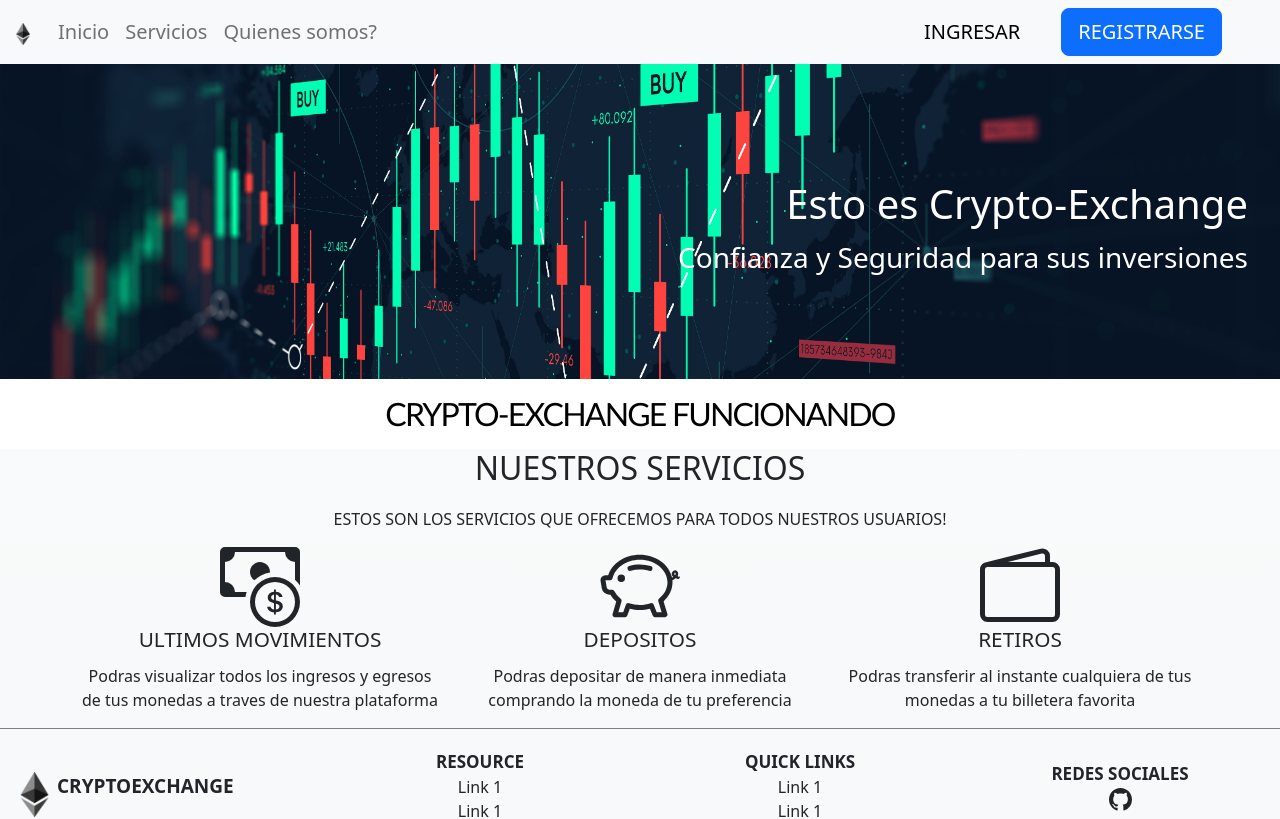
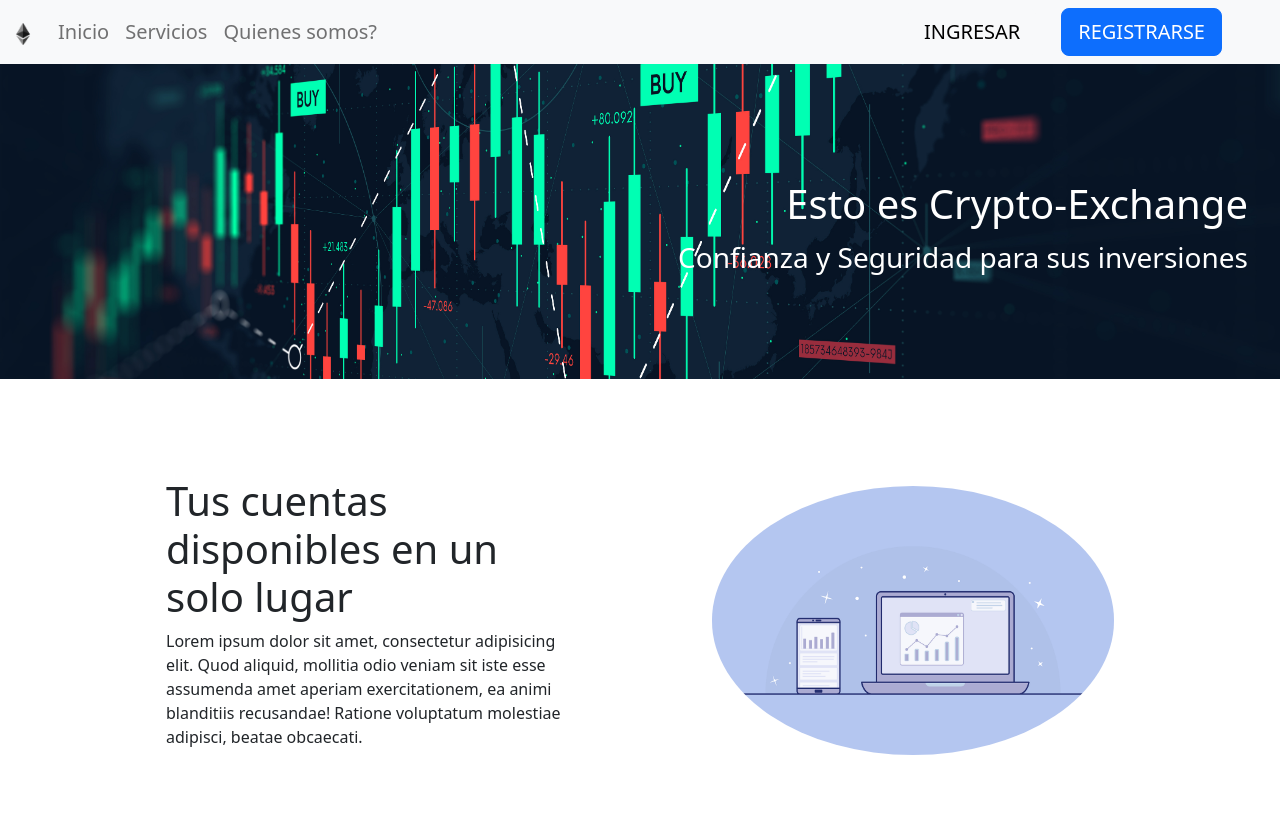
Before and after one commit to pilCbaNet/fsnet4-team4, an Angular app: page /inicio in a window 1280 px wide. Before the commit this address led to /. Shown: the top 819 px of the page. Built offline with nearby package versions, Linux system fonts and the light colour scheme.

Commit message:
diseño del landing y ruteo
Se agrego la pagina principal y el ruteo de del inicio y servicios.

```diff
--- a/src/app/app.component.html
+++ b/src/app/app.component.html
@@ -13,10 +13,4 @@
 <app-navbar></app-navbar>
 <app-header></app-header>
 <router-outlet></router-outlet>
-<div class="container">
-  <div class="row">
-    <h2 class="col text-center">{{ title }} funcionando</h2>
-  </div>
-</div>
-<app-servicios></app-servicios>
 <app-footer></app-footer>
--- a/src/app/layout/navbar/navbar.component.html
+++ b/src/app/layout/navbar/navbar.component.html
@@ -22,10 +22,10 @@
       </a>
       <ul class="navbar-nav me-auto mb-2 mb-lg-0">
         <li class="nav-item">
-          <a class="nav-link" aria-current="page" href="#">Inicio</a>
+          <a class="nav-link" aria-current="page"  routerLink="/inicio">Inicio</a>
         </li>
         <li class="nav-item">
-          <a class="nav-link" aria-current="page" href="#">Servicios</a>
+          <a class="nav-link" aria-current="page"  routerLink="/servicios">Servicios</a>
         </li>
         <li class="nav-item">
           <a class="nav-link" aria-current="page" href="#">Quienes somos?</a>
--- a/src/app/pages/landing/landing.component.css
+++ b/src/app/pages/landing/landing.component.css
@@ -0,0 +1,10 @@
+@media screen and (min-width: 600px){
+    section{
+        height: 500px;
+    }
+
+    .container{
+        margin-top: 50px;
+    }
+
+}
--- a/src/app/pages/landing/landing.component.html
+++ b/src/app/pages/landing/landing.component.html
@@ -1 +1,15 @@
-<p>landing works!</p>
+<section>
+    <div class="container px-5">
+        <div class="row gx-5 align-items-center">
+            <div class="col-lg-6 order-lg-2">
+                <div class="p-5"><img class="img-fluid rounded-circle" src="assets/img/interface.png" alt="..." /></div>
+            </div>
+            <div class="col-lg-6 order-lg-1">
+                <div class="p-5">
+                    <h2 class="display-6">Tus cuentas disponibles en un solo lugar</h2>
+                    <p>Lorem ipsum dolor sit amet, consectetur adipisicing elit. Quod aliquid, mollitia odio veniam sit iste esse assumenda amet aperiam exercitationem, ea animi blanditiis recusandae! Ratione voluptatum molestiae adipisci, beatae obcaecati.</p>
+                </div>
+            </div>
+        </div>
+    </div>
+</section>
--- a/src/app/pages/servicios/servicios.component.css
+++ b/src/app/pages/servicios/servicios.component.css
@@ -6,3 +6,14 @@ p{
     font-size: 1rem;
     margin-top: 12px;
 }
+
+@media screen and (min-width: 600px){
+    section{
+        height: 500px;
+    }
+
+    .container{
+        margin-top: 50px;
+    }
+
+}
--- a/src/app/pages/servicios/servicios.component.html
+++ b/src/app/pages/servicios/servicios.component.html
@@ -1,4 +1,4 @@
-<section class="bg-light bg-gradient">
+<section class="bg-white bg-gradient">
   <div class="container">
     <div class="text-center">
       <h2 class="text-uppercase">Nuestros Servicios</h2>
```
Also changed, not shown: src/app/app-routing.module.ts (+6 -2 lines), src/assets/img/interface.png (added).
